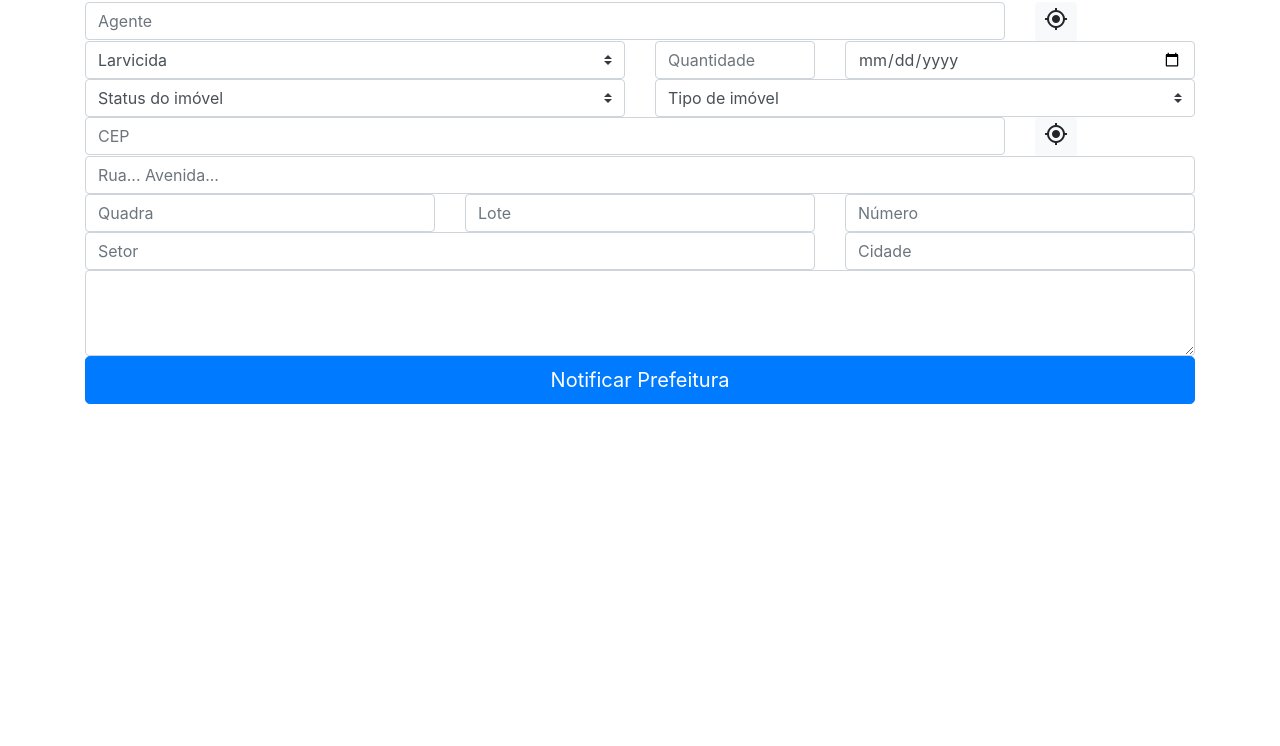
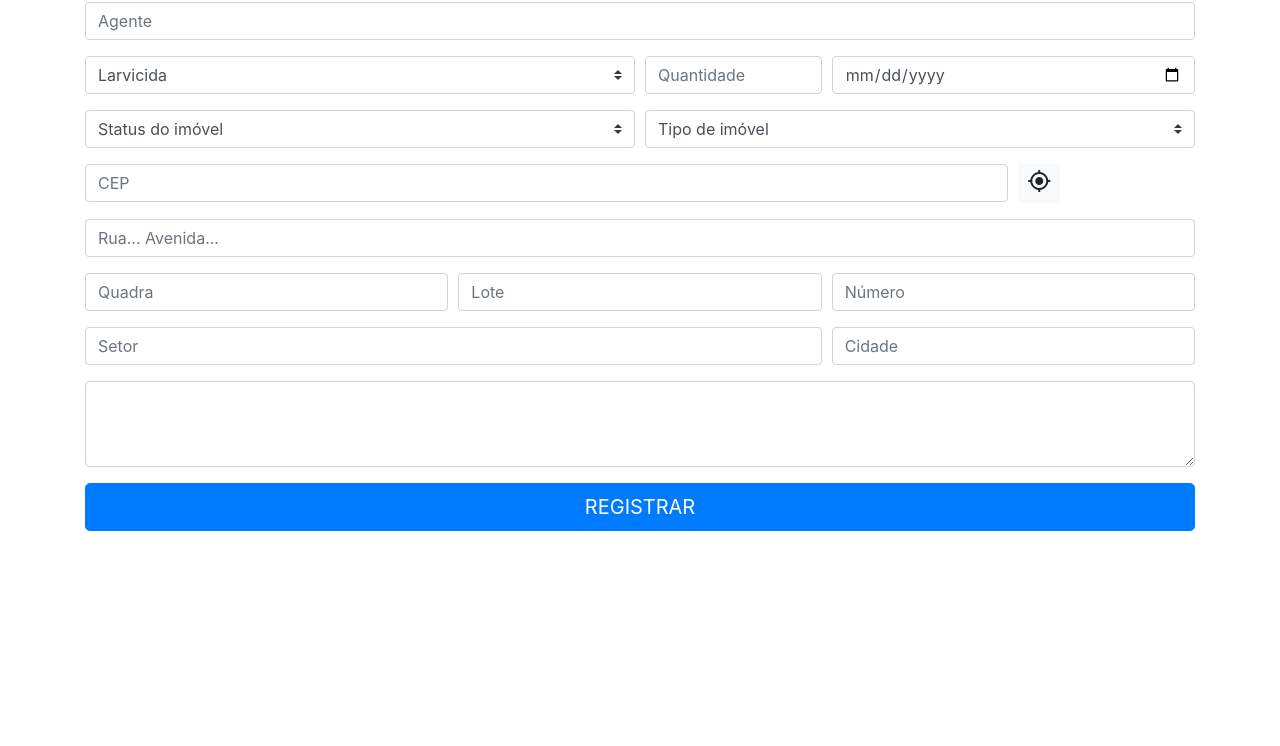
Before and after one commit to Edionay/dengueefoco, a plain HTML site: page antivetorial.html in a window 1280 px wide. Shown: the part 54-800 px from the top of the page. Drawn offline with nearby package versions, Linux system fonts and the light colour scheme.

Commit message:
Add files via upload

```diff
--- a/antivetorial.html
+++ b/antivetorial.html
@@ -6,43 +6,40 @@
     <meta charset="utf-8">
     <link rel="stylesheet" href="https://stackpath.bootstrapcdn.com/bootstrap/4.3.1/css/bootstrap.min.css" integrity="sha384-ggOyR0iXCbMQv3Xipma34MD+dH/1fQ784/j6cY/iJTQUOhcWr7x9JvoRxT2MZw1T" crossorigin="anonymous">
     <link href="https://fonts.googleapis.com/icon?family=Material+Icons" rel="stylesheet">
-    <title>Marker Clustering</title>
+    <link rel="stylesheet" type="text/css" href="css/denuncia.css">
+    <title>Antivetorial</title>
 
 </head>
 
 <body>
     <div class="container">
+        <h1 class="text-white text-center">Agente de Saúde</h1>
+
         <form onsubmit="notificarPrefeitura()">
 
-            <div class="row">
-                <h1>Antivetorial</h1>
+            <div class="form-row">
 
-                <div class="col-10">
+                <div class="col-12 form-group">
                     <input type="text" id="id-do-agente" class="form-control" placeholder="Agente" required>
                 </div>
-                <div class="col-2">
-                    <button type="button" class="btn btn-sm btn-light">
-                        <i class="material-icons">gps_fixed</i>
-                    </button>
-                </div>
             </div>
-            <div class="row">
-                <div class="col-6">
+            <div class="form-row">
+                <div class="col-6 form-group">
                     <select class="custom-select" id="exampleFormControlSelect1">
                             <option>Larvicida</option>
                             <option>Pyriproxfen 0</option>
                             <option>Spinosade</option>
                             </select>
                 </div>
-                <div class="col-2">
+                <div class="col-2 form-group">
                     <input type="text" id="quantidade-de-larvicida" class="form-control" placeholder="Quantidade">
                 </div>
-                <div class="col-4">
+                <div class="col-4 form-group">
                     <input type="date" id="data" class="form-control">
                 </div>
             </div>
-            <div class="row">
-                <div class="col-6">
+            <div class="form-row">
+                <div class="col-6 form-group">
                     <select class="custom-select" id="exampleFormControlSelect1">
                                 <option>Status do imóvel</option>
                                 <option>Visitado</option>
@@ -51,7 +48,7 @@
                                 <option>Fechado</option>
                                 </select>
                 </div>
-                <div class="col-6">
+                <div class="col-6 form-group">
                     <select class="custom-select" id="exampleFormControlSelect1">
                                     <option>Tipo de imóvel</option>
                                     <option>Casa</option>
@@ -63,47 +60,47 @@
             </div>
 
 
-            <div class="row">
-                <div class="col-10">
+            <div class="form-row">
+                <div class="col-10 form-group">
                     <input type="text" id="cep" class="form-control" placeholder="CEP" required>
                 </div>
-                <div class="col-2">
+                <div class="col-2 form-group">
                     <button type="button" onclick="getEnderecoPorCep()" class="btn btn-sm btn-light">
                         <i class="material-icons">gps_fixed</i>
                     </button>
                 </div>
             </div>
             <div>
-                <div class="row">
-                    <div class="col-12">
+                <div class="form-row">
+                    <div class="col-12 form-group">
                         <input type="text" id="rua" class="form-control" placeholder="Rua... Avenida...">
                     </div>
                 </div>
-                <div class="row">
-                    <div class="col-4">
+                <div class="form-row">
+                    <div class="col-4 form-group">
                         <input type="text" class="form-control" placeholder="Quadra">
                     </div>
-                    <div class="col-4">
+                    <div class="col-4 form-group">
                         <input type="text" class="form-control" placeholder="Lote">
                     </div>
-                    <div class="col-4">
+                    <div class="col-4 form-group">
                         <input type="text" class="form-control" placeholder="Número">
                     </div>
                 </div>
-                <div class="row">
-                    <div class="col-8">
+                <div class="form-row">
+                    <div class="col-8 form-group">
                         <input type="text" id="setor" class="form-control" placeholder="Setor">
                     </div>
-                    <div class="col-4">
+                    <div class="col-4 form-group">
                         <input type="text" id="cidade" class="form-control" placeholder="Cidade">
                     </div>
                 </div>
-                <div class="row">
-                    <div class="col-12">
+                <div class="form-row">
+                    <div class="col-12 form-group">
                         <textarea class="form-control" rows="3"></textarea>
                     </div>
                 </div>
-                <button type="submit" class="btn btn-primary btn-lg btn-block">Notificar Prefeitura</button>
+                <button type="submit" class="btn botao-denuncia btn-primary btn-lg btn-block">REGISTRAR</button>
             </div>
 
         </form>
```
Also changed, not shown: denuncia.html (+16 -16 lines), index.html (+1 -1 lines), ovitrampas.html (+6 -4 lines), images/form.png (added).
